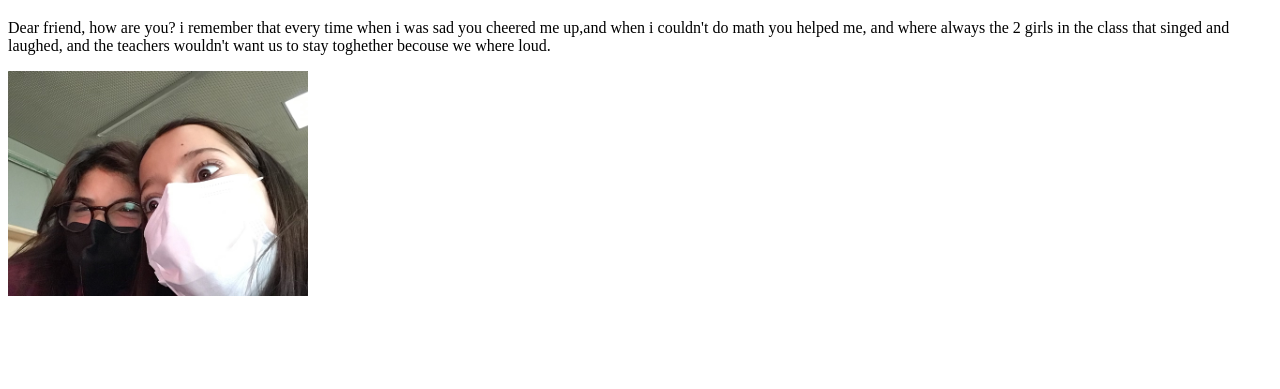
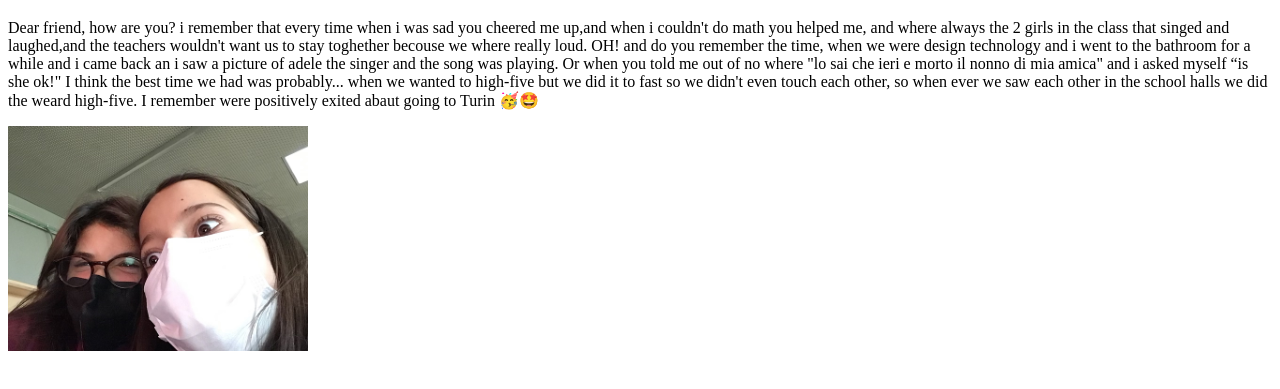
Before and after one commit to adeleadele17/unit1-story-html, a plain HTML site: page index.html in a window 1280 px wide. Shown: the part 61-450 px from the top of the page. Drawn offline with Linux system fonts and the light colour scheme.

Commit message:
Update index.html
a letter but i need to speed up

```diff
--- a/index.html
+++ b/index.html
@@ -8,8 +8,13 @@
 <body>
   <h1>A letter to a friend</h1>
   <p>Dear friend,
-      how are you? i remember that every time when i was sad you cheered me up,and when i couldn't do math you helped me, and where always the 2 girls in the class that singed and laughed,
-      and the teachers wouldn't want us to stay toghether becouse we where loud.
+      how are you? i remember that every time when i was sad you cheered me up,and when i couldn't do math you helped me, and where always the 2 girls in the class that
+      singed and laughed,and the teachers wouldn't want us to stay toghether becouse we where really loud.
+      OH! and do you remember the time, when we were design technology and i went to the bathroom for a while and i came back an i saw a picture of adele
+      the singer and the song was playing. Or when you  told me out of no where "lo sai che ieri e morto il nonno di mia amica" and i asked myself “is she ok!"
+      I think the best time we had was probably... when we wanted to high-five but we did it to fast so we didn't even touch each other, so when ever we saw each other in
+      the school halls we did the weard high-five. I remember were positively exited abaut going to Turin 🥳🤩
+
 
   </p>
   <img src="Camilla & I .jpg" alt="" width="300" >
```
